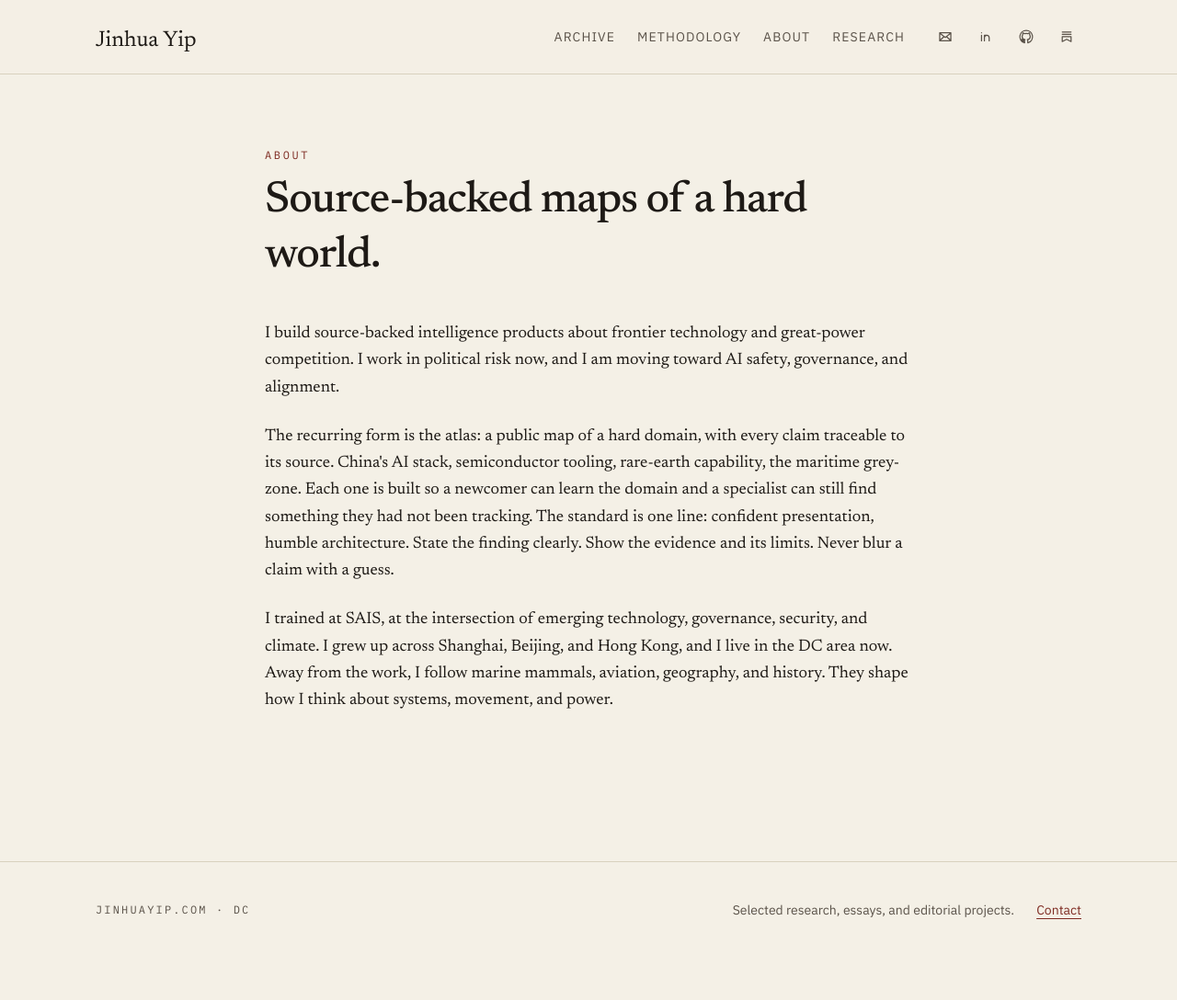
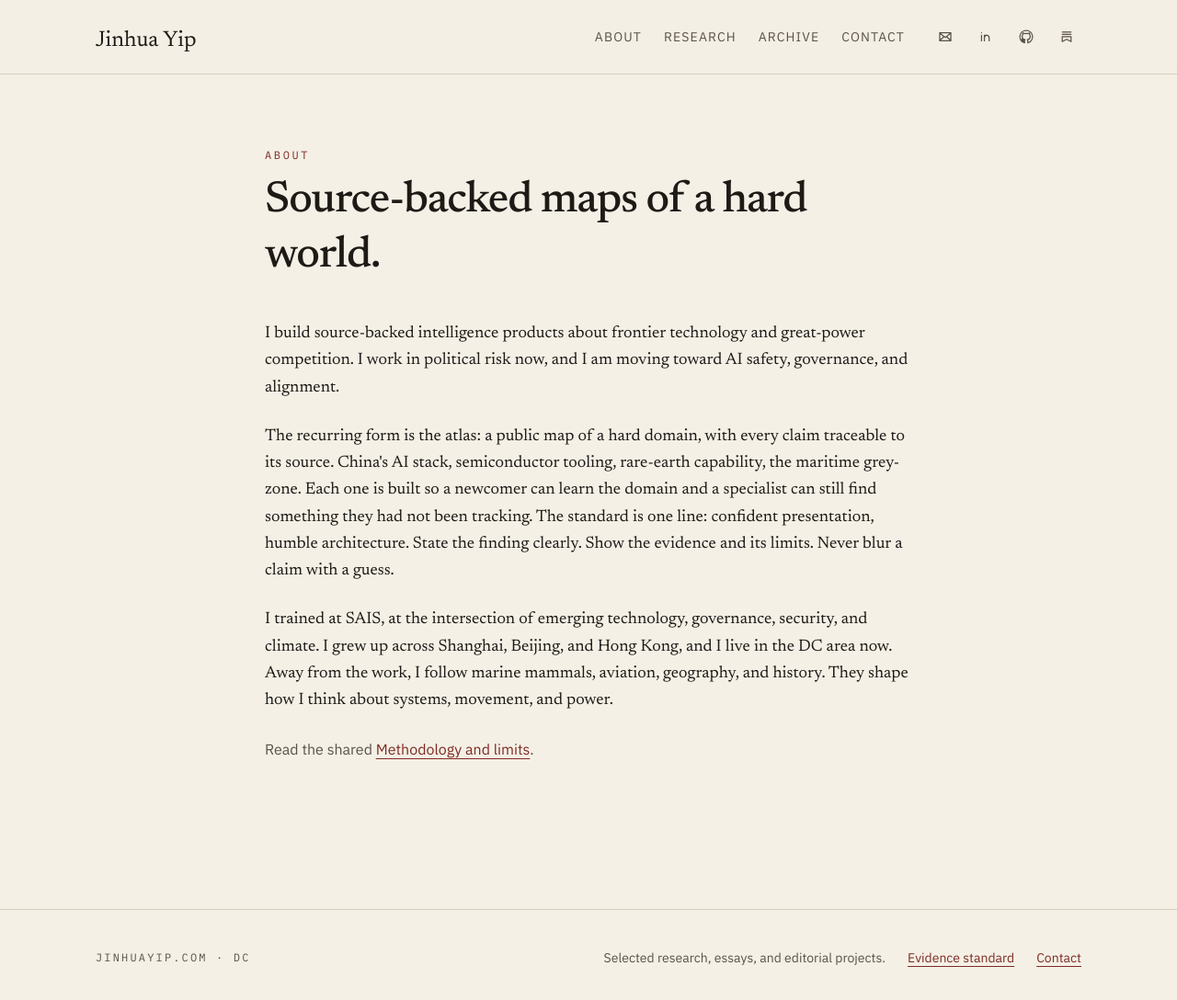
Before and after one commit to yippy141/Jinhua-portfolio, a Next.js app: page /about in a window 1280 px wide. Shown: the top 1088 px of the page at 92% size. Before the commit the page ends 1042 px from the top, so only its background shows below. Built offline with nearby package versions, Linux system fonts and the light colour scheme; no server answers.

Commit message:
Clarify portfolio hub navigation

```diff
--- a/app/(editorial)/about/page.tsx
+++ b/app/(editorial)/about/page.tsx
@@ -1,4 +1,5 @@
 import type { Metadata } from "next";
+import Link from "next/link";
 
 export const metadata: Metadata = {
   title: "About",
@@ -41,6 +42,18 @@ export default function AboutPage() {
           follow marine mammals, aviation, geography, and history. They shape how
           I think about systems, movement, and power.
         </p>
+
+        <p className="font-sans text-base leading-7 text-ink-2">
+          Read the shared
+          {" "}
+          <Link
+            href="/methodology"
+            className="text-oxblood underline underline-offset-4 transition-colors duration-200 hover:text-oxblood-soft focus-visible:outline focus-visible:outline-2 focus-visible:outline-offset-4 focus-visible:outline-oxblood"
+          >
+            Methodology and limits
+          </Link>
+          .
+        </p>
       </div>
     </div>
   );
--- a/app/page.tsx
+++ b/app/page.tsx
@@ -5,9 +5,10 @@ import { Icon, SocialCluster } from "@/components/icons";
 import { ParticleField } from "@/components/particle-field";
 
 const navItems = [
-  { href: "/archive", label: "Archive" },
-  { href: "/research", label: "Research" },
-  { href: "/about", label: "About" },
+  { href: "/about", label: "ABOUT" },
+  { href: "/research", label: "RESEARCH" },
+  { href: "/archive", label: "ARCHIVE" },
+  { href: "/contact", label: "CONTACT" },
 ];
 
 // Decision: the old "The Atlases · No. 02" eyebrow is removed. This is a living
@@ -18,13 +19,13 @@ const hero = {
   blurb:
     "My personal repository of projects on emerging technology and international affairs.",
   cta: "Enter the archive",
-  hint: "or drift the sea · hover or tab a project",
+  hint: "Explore a project",
 };
 
 const frontFooter = [
   "22.5°N · 114.1°E",
   "Each object is a real project",
-  "Hover or focus a project · Enter to open",
+  "Select a project to open it.",
 ];
 
 export default function HomePage() {
--- a/components/site-footer.tsx
+++ b/components/site-footer.tsx
@@ -5,10 +5,22 @@ export function SiteFooter() {
     <footer className="mt-20 border-t border-rule bg-paper">
       <div className="mx-auto flex w-full max-w-6xl flex-col gap-4 px-6 py-10 sm:px-8 md:flex-row md:items-center md:justify-between lg:px-10">
         <p className="font-mono text-xs uppercase tracking-[0.18em] text-ink-2">
-          jinhuayip.com · DC
+          <Link
+            href="/"
+            className="underline-offset-4 transition-colors duration-200 hover:text-oxblood hover:underline focus-visible:outline focus-visible:outline-2 focus-visible:outline-offset-4 focus-visible:outline-oxblood"
+          >
+            jinhuayip.com
+          </Link>{" "}
+          · DC
         </p>
         <div className="flex flex-wrap items-center gap-x-6 gap-y-2 text-sm leading-6 text-ink-2">
           <span>Selected research, essays, and editorial projects.</span>
+          <Link
+            href="/methodology"
+            className="text-oxblood underline underline-offset-4 transition-colors duration-200 hover:text-oxblood-soft focus-visible:outline focus-visible:outline-2 focus-visible:outline-offset-4 focus-visible:outline-oxblood"
+          >
+            Evidence standard
+          </Link>
           <Link
             href="/contact"
             className="text-oxblood underline underline-offset-4 transition-colors duration-200 hover:text-oxblood-soft focus-visible:outline focus-visible:outline-2 focus-visible:outline-offset-4 focus-visible:outline-oxblood"
--- a/components/site-header.tsx
+++ b/components/site-header.tsx
@@ -1,10 +1,10 @@
 import Link from "next/link";
 
 const navItems = [
-  { href: "/archive", label: "Archive" },
-  { href: "/methodology", label: "Methodology" },
-  { href: "/about", label: "About" },
-  { href: "/research", label: "Research" },
+  { href: "/about", label: "ABOUT" },
+  { href: "/research", label: "RESEARCH" },
+  { href: "/archive", label: "ARCHIVE" },
+  { href: "/contact", label: "CONTACT" },
 ];
 
 const socialLinks = [
--- a/data/types.ts
+++ b/data/types.ts
@@ -115,7 +115,7 @@ export const projectTypeLabels = {
 } as const satisfies Record<ProjectType, string>;
 
 export const projectStatusLabels = {
-  live: "Live",
+  live: "Live project",
   beta: "Beta",
   published: "Published",
   "in-progress": "In progress",
@@ -124,6 +124,6 @@ export const projectStatusLabels = {
 
 export const projectTierLabels = {
   flagship: "Flagship",
-  lab: "Lab",
+  lab: "Live project",
   concept: "Concept",
 } as const satisfies Record<ProjectTier, string>;
```
